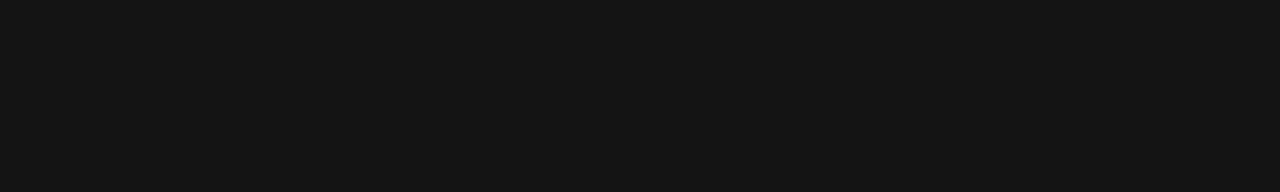
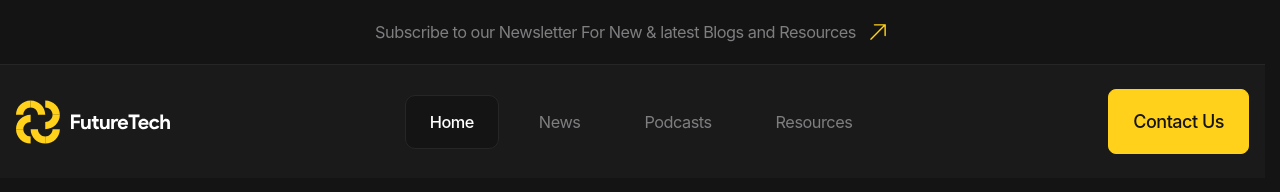
Before and after one commit to nikita-khv-web/future-tech, a website built with Vite: page index.html in a window 1280 px wide. Built offline with nearby package versions, Linux system fonts and the light colour scheme; files whose address does not match are found by name.

Commit message:
feat: add section header

```diff
--- a/index.html
+++ b/index.html
@@ -7,6 +7,72 @@
     <script type="module" src="./src/scripts/main.js" defer></script>
   </head>
   <body>
-
+    <header class="header">
+      <div class="header__promo">
+        <div class="header__promo-inner container">
+          <a class="header__promo-link" href="/">
+            <span class="icon icon--yellow-arrow">
+              Subscribe to our Newsletter For New & latest Blogs and Resources
+            </span>
+          </a>
+        </div>
+      </div>
+      <div class="header__body">
+        <div class="header__body-inner container">
+          <a
+            class="header__logo logo"
+            href="/"
+            aria-label="Home"
+            title="Home"
+          >
+            <img
+              class="logo__image"
+              src="./src/assets/icons/logo.svg"
+              alt=""
+              width="179" height="50"
+              >
+          </a>
+          <div class="header__overlay">
+            <nav class="header__menu">
+              <ul class="header__menu-list">
+                <li class="header__menu-item">
+                  <a class="header__menu-link is-active"  href="/">
+                    Home
+                  </a>
+                </li>
+                <li class="header__menu-item">
+                  <a class="header__menu-link"  href="/">
+                    News
+                  </a>
+                </li>
+                <li class="header__menu-item">
+                  <a class="header__menu-link"  href="/">
+                    Podcasts
+                  </a>
+                </li>
+                <li class="header__menu-item">
+                  <a class="header__menu-link"  href="/">
+                    Resources
+                  </a>
+                </li>
+              </ul>
+            </nav>
+            <a class="header__contacts-us-link button button--accent" href="/">
+              Contact Us
+            </a>
+          </div>
+          <button
+            class="header__burger-button burger-button visible-mobile"
+            type="button"
+            aria-label="Open menu"
+            title="Open menu"
+          >
+            <span class="burger-button__line"></span>
+            <span class="burger-button__line"></span>
+            <span class="burger-button__line"></span>
+          </button>
+        </div>
+      </div>
+    </header>
   </body>
 </html>
--- a/src/styles/abstracts/_variables.scss
+++ b/src/styles/abstracts/_variables.scss
@@ -12,6 +12,8 @@
   --color-accent: #ffd11a;
   --color-red: #ff5500;
 
+  --border: #{rem(1)} solid var(--color-dark-15);
+
   --font-family-base: 'Inter', sans-serif;
   --font-family-accent: 'Kumbh Sans', sans-serif;
 
--- a/src/styles/base/_globals.scss
+++ b/src/styles/base/_globals.scss
@@ -1,7 +1,7 @@
 @use '../abstracts' as *;
 
 body {
-  @include fluid-text(18, 24);
+  @include fluid-text(18, 14);
 
   font-family: var(--font-family-base);
   letter-spacing: -0.03em;
@@ -105,3 +105,17 @@
   outline-offset: rem(4);
   transition-duration: 0s !important;
 }
+
+a,
+button {
+  &[aria-label] {
+    position: relative;
+
+    &::before {
+      @include abs-center;
+      @include square(rem(44));
+
+      content: '';
+    }
+  }
+}
--- /dev/null
+++ b/src/styles/components/_burger-button.scss
@@ -0,0 +1,48 @@
+@use '../abstracts' as *;
+
+.burger-button {
+  @include square(rem(34));
+
+  display: inline-flex;
+  flex-direction: column;
+  justify-content: space-between;
+  padding: rem(8.5) rem(4.25);
+  color: var(--color-light);
+  background-color: transparent;
+  border: none;
+
+  @include hover {
+    color: var(--color-accent);
+  }
+
+  &.is-active {
+    .burger-button__line {
+      &:first-child {
+        rotate: 45deg;
+        transform-origin: 0;
+        translate: 0.25em -0.1em;
+      }
+
+      &:nth-child(2) {
+        rotate: -45deg;
+      }
+
+      &:last-child {
+        width: 0;
+      }
+    }
+  }
+
+  &__line {
+    width: 100%;
+    height: rem(2);
+    background-color: currentColor;
+    border-radius: 1rem;
+    transition-duration: var(--transition-duration);
+
+    &:last-child {
+      align-self: flex-end;
+      width: 55%;
+    }
+  }
+}
--- /dev/null
+++ b/src/styles/components/_button.scss
@@ -0,0 +1,33 @@
+@use '../abstracts' as *;
+
+.button {
+  display: inline-flex;
+  justify-content: center;
+  padding: rem(18) rem(24);
+  font-size: rem(18);
+  color: var(--color-gray-60);
+  background-color: var(--color-dark);
+  white-space: nowrap;
+  border: var(--border);
+  border-radius: rem(12);
+
+  @include hover {
+    color: var(--color-accent);
+    background-color: var(--color-dark-10);
+    border-color: var(--color-accent);
+  }
+
+  @include laptop {
+    padding: rem(14) rem(20);
+    font-size: rem(14);
+    border-radius: rem(8);
+  }
+
+  &--accent {
+    font-weight: 500;
+    color: var(--color-dark);
+    background-color: var(--color-accent);
+    border-color: var(--color-accent);
+    border-radius: rem(8);
+  }
+}
--- /dev/null
+++ b/src/styles/components/_icon.scss
@@ -0,0 +1,29 @@
+@use '../abstracts' as *;
+
+.icon {
+  display: inline-flex;
+  align-items: center;
+  column-gap: rem(10);
+
+  &::after {
+    --size: #{rem(24)};
+
+    @include square(var(--size));
+
+    content: '';
+    flex-shrink: 0;
+    background-position: center;
+    background-size: contain;
+    background-repeat: no-repeat;
+
+    @include laptop {
+      --size: #{rem(20)};
+    }
+  }
+
+  &--yellow-arrow {
+    &::after {
+      background-image: url('/icons/arrow-top-right_yellow.svg');
+    }
+  }
+}
--- /dev/null
+++ b/src/styles/components/_logo.scss
@@ -0,0 +1,5 @@
+@use '../abstracts' as *;
+
+.logo {
+  max-width: fluid(179, 126);
+}
--- /dev/null
+++ b/src/styles/layout/_header.scss
@@ -0,0 +1,100 @@
+@use '../abstracts' as *;
+
+.header {
+  &__promo {
+    padding-block: rem(20);
+    text-align: center;
+    border-bottom: var(--border);
+
+    @include mobile {
+      padding-block: rem(14);
+    }
+  }
+
+  &__body {
+    padding-block: rem(24);
+    background-color: var(--color-dark-10);
+
+    @include mobile {
+      padding-block: rem(20);
+    }
+
+    &-inner {
+      display: flex;
+      justify-content: space-between;
+      align-items: center;
+      column-gap: 1rem;
+    }
+  }
+
+  &__overlay {
+    @include mobile-above {
+      display: contents;
+    }
+
+    @include mobile {
+      position: fixed;
+      inset: 0;
+      display: flex;
+      flex-direction: column;
+      justify-content: center;
+      row-gap: 3rem;
+      padding: 1rem;
+      background-color: var(--color-dark-10);
+      transition-duration: var(--transition-duration);
+
+      &:not(.is-active) {
+        @include hide;
+
+        translate: 100%;
+      }
+    }
+  }
+
+  &__menu {
+    @include mobile {
+      overflow-y: auto;
+    }
+
+    &-list {
+      display: flex;
+      align-items: center;
+      column-gap: rem(16);
+
+      @include laptop {
+        column-gap: rem(6);
+      }
+
+      @include mobile {
+        flex-direction: column;
+        row-gap: 1rem;
+      }
+    }
+
+    &-link {
+      padding: rem(14) rem(24);
+      color: var(--color-gray-50);
+
+      @include laptop {
+        padding: rem(10) rem(18);
+      }
+
+      &.is-active {
+        font-weight: 500;
+        color: var(--color-light);
+        background-color: var(--color-dark);
+        border: var(--border);
+        border-radius: rem(10);
+        pointer-events: none;
+      }
+    }
+  }
+
+  &__contacts-us-link {
+    @include mobile {
+      width: 100%;
+      max-width: 300px;
+      margin-inline: auto;
+    }
+  }
+}
```
Also changed, not shown: src/styles/main.scss (+9 -0 lines), public/icons/arrow-top-right_yellow.svg (added), src/assets/icons/logo.svg (added).
